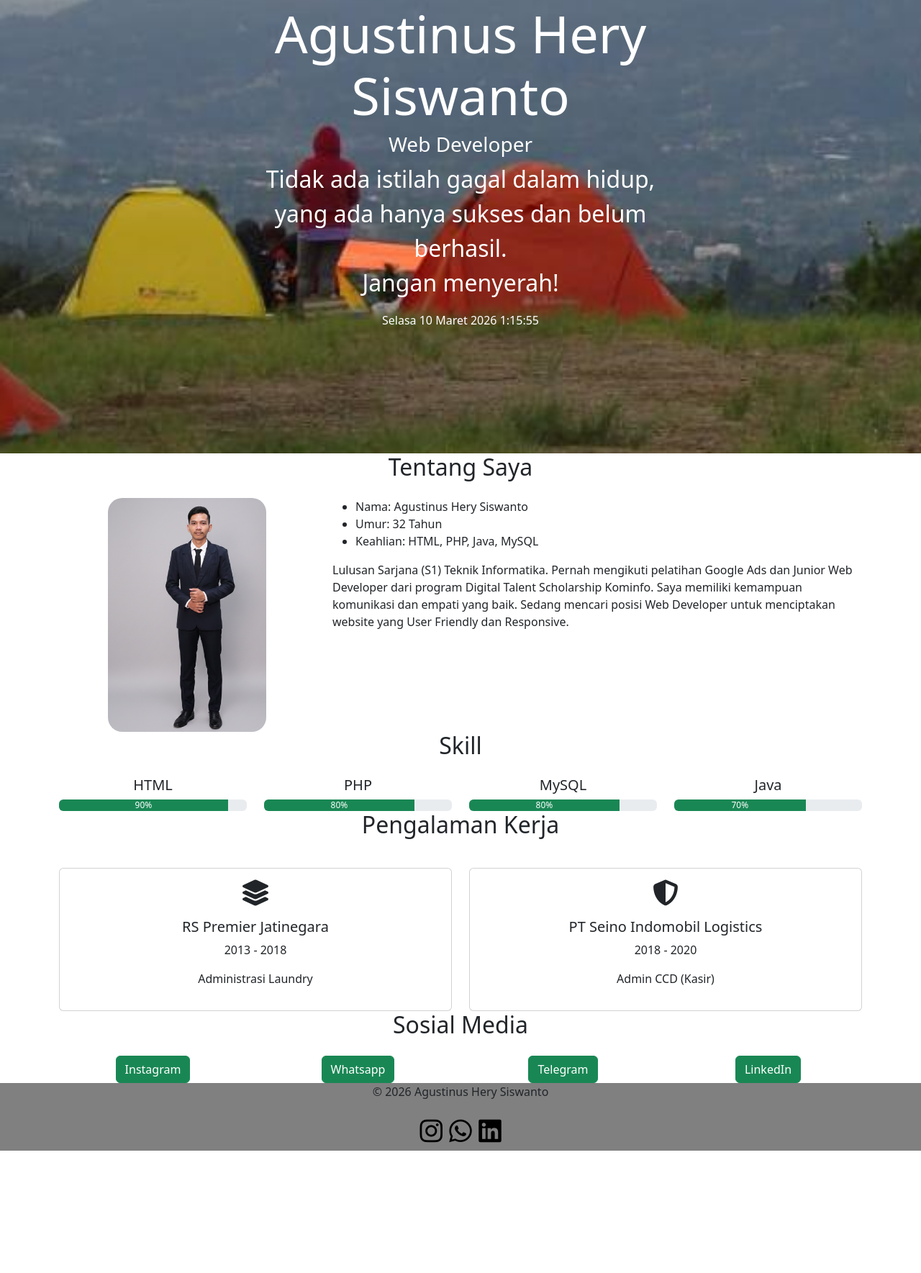
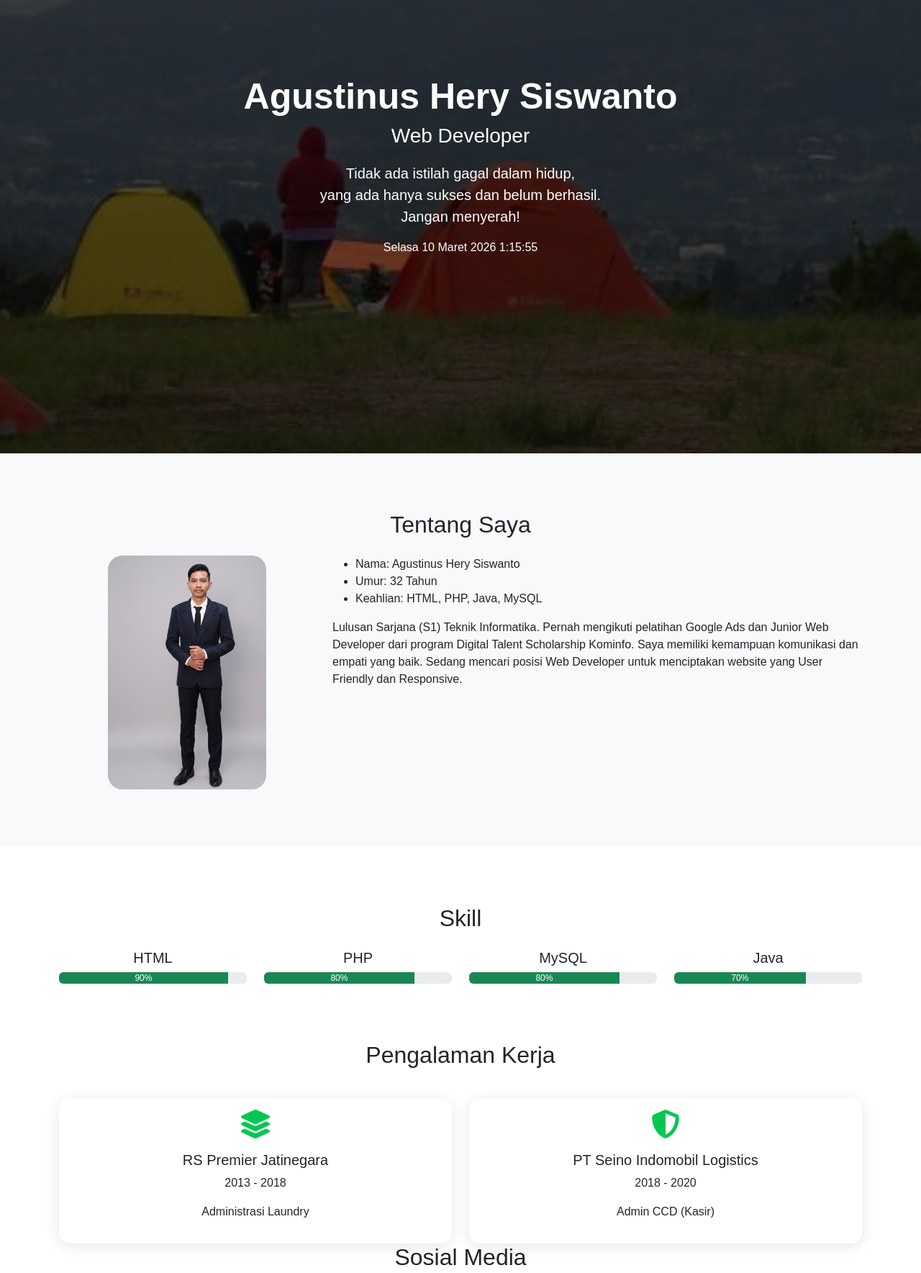
Before and after one commit to AgustinusHery/portofolio, a plain HTML site: page index.html in a window 1280 px wide. Shown: the part 170-1939 px from the top of the page at 72% size. Before the commit the page ends 1769 px from the top, so only its background shows below. Drawn offline with nearby package versions, Linux system fonts and the light colour scheme.

Commit message:
Update index.css

```diff
--- a/index.css
+++ b/index.css
@@ -1,82 +1,215 @@
-.bgimage {
-    height:100vh;
-    background: url('background.png');
-    background-size:cover;
-    position:relative;
+body{
+
+font-family: Arial;
+scroll-behavior:smooth;
+
 }
-/* text css above hero image*/
-.hero_title {
-    font-size: 4.5rem;
+
+.navbar{
+
+background:transparent;
+transition:0.4s;
+
 }
-.hero_desc {
-    font-size: 2rem;
+
+.navbar-brand{
+
+font-weight:bold;
+
 }
-.hero-text {
-    text-align: center;
-    position: absolute;
-    top: 50%;
-    left: 50%;
-    transform: translate(-50%, -50%);
-    color: white;
+
+.nav-link{
+
+font-weight:500;
+
 }
-.imageAboutPage {
-    width: 100%;
-    max-width: 220px;
-    height: auto;
-    display: block;
-    margin-left: auto;
-    margin-right: auto;
-    border-radius: 20px;
+
+.nav-link:hover{
+
+color:#00c853!important;
+
 }
-.servicesText.card {
-    height: 280px;
-    cursor: pointer;
-  }
-.servicesIcon {
-    font-size: 36px;
-    text-align: center;
-    width: 100%;
+
+/* HERO */
+
+.bgimage{
+
+height:100vh;
+
+background:linear-gradient(rgba(0,0,0,0.6),rgba(0,0,0,0.6)), url('background.png');
+
+background-size:cover;
+
+background-position:center;
+
+position:relative;
+
 }
-.card-title {
-    text-align: center;
+
+.hero-text{
+
+text-align:center;
+
+position:absolute;
+
+top:50%;
+
+left:50%;
+
+transform:translate(-50%,-50%);
+
+color:white;
+
 }
-.card:hover .servicesIcon {
-    color: #008000;
+
+.hero_title{
+
+font-size:50px;
+
+font-weight:bold;
+
 }
-.servicesText:hover {
-    border: 1px solid #008000;
+
+.hero_desc{
+
+font-size:20px;
+
+margin-top:20px;
+
 }
-.navbarScroll.navbarDark {
-    background-color: #000000;
+
+/* ABOUT */
+
+#tentang{
+
+padding:80px 0;
+
+background:#f8f9fa;
+
 }
-.social-icons {
-    font-size: 36px;
-    cursor: pointer;
+
+.imageAboutPage{
+
+width:220px;
+
+border-radius:20px;
+
+display:block;
+
+margin:auto;
+
 }
-.fa-facebook:hover,.fa-instagram:hover,.fa-twitter:hover,.fa-linkedin:hover, .fa-twitch:hover {
-    color: #008000;
+
+/* SKILL */
+
+#skill{
+
+padding:80px 0;
+
 }
-.fab {
-    color: #000000;
+
+/* CARD */
+
+.card{
+
+border:none;
+
+border-radius:15px;
+
+box-shadow:0 4px 20px rgba(0,0,0,0.1);
+
+transition:0.3s;
+
 }
-/* footer styling */
-#footer {
-    background-color: #808080;
-    text-align: center;
+
+.card:hover{
+
+transform:translateY(-10px);
+
+box-shadow:0 10px 30px rgba(0,0,0,0.2);
+
 }
-#about, #services, #portfolio, #contact {
-    margin-top: 4rem;
-    padding-top: 4rem;
+
+.servicesIcon{
+
+font-size:40px;
+
+color:#00c853;
+
 }
-#contact {
-    padding-bottom: 4rem;
+
+/* BUTTON */
+
+.btn-success{
+
+background:#00c853;
+
+border:none;
+
+border-radius:30px;
+
+padding:10px 20px;
+
 }
-@media (max-width: 768px) {
-    .imageAboutPage {
-        margin: 20px auto;
-    }
-<<<<<<< HEAD:index.css
+
+.btn-success:hover{
+
+background:#00a844;
+
 }
-=======
+
+/* FOOTER */
+
+#footer{
+
+background:#111;
+
+color:white;
+
+padding:30px;
+
+text-align:center;
+
 }
->>>>>>> b1dcca119b255a3b89bbd5616bb62d9799a830ad:assets/css/index.css
+
+.social-icons{
+
+font-size:30px;
+
+}
+
+.social-icons i{
+
+margin:10px;
+
+cursor:pointer;
+
+transition:0.3s;
+
+}
+
+.social-icons i:hover{
+
+transform:scale(1.2);
+
+color:#00c853;
+
+}
+
+/* MOBILE */
+
+@media(max-width:768px){
+
+.hero_title{
+
+font-size:35px;
+
+}
+
+.hero_desc{
+
+font-size:18px;
+
+}
+
+}
```
